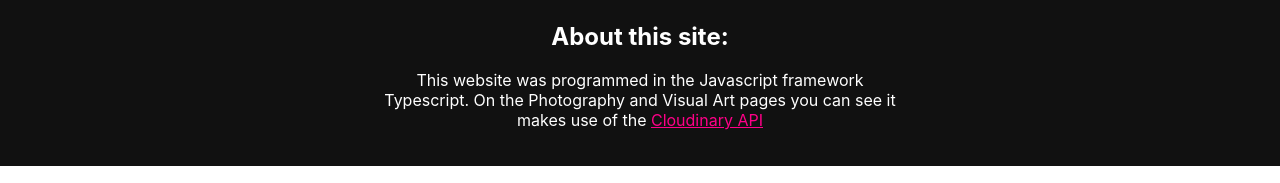
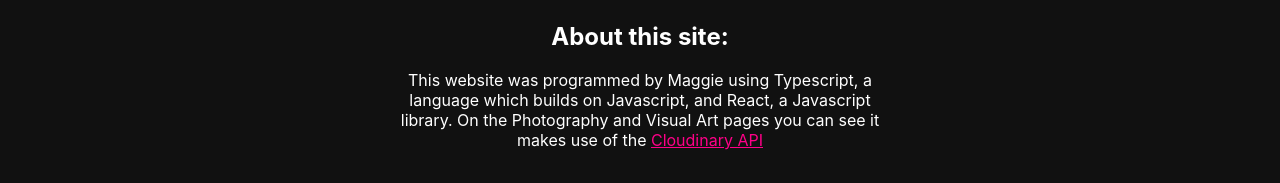
Before and after one commit to maggiebowen/maggie-portafolio-new, a Next.js app: page /codingProjects in a window 1280 px wide. Shown: the part 1060-1243 px from the top of the page. Built offline with nearby package versions, Linux system fonts and the light colour scheme.

Commit message:
revised codingProjects page

```diff
--- a/pages/codingProjects.tsx
+++ b/pages/codingProjects.tsx
@@ -56,8 +56,9 @@ function codingProjects() {
 
       <h2>About this site:</h2>
       <p className={styles.descriptionText}>
-        This website was programmed in the Javascript framework Typescript. On the Photography and
-        Visual Art pages you can see it makes use of the{' '}
+        This website was programmed by Maggie using Typescript, a language which builds on
+        Javascript, and React, a Javascript library. On the Photography and Visual Art pages you can
+        see it makes use of the{' '}
         <a
           href="https://cloudinary.com/documentation/image_upload_api_reference"
           target="_blank"
```
